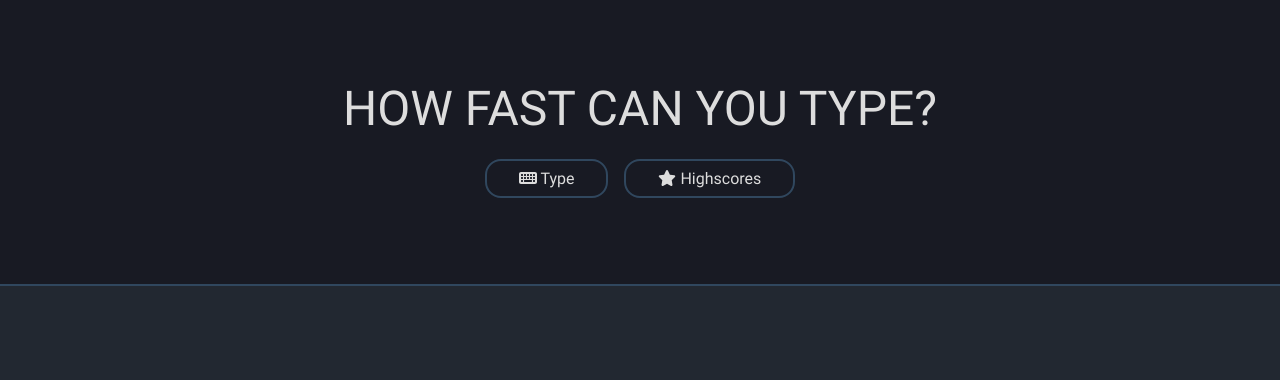
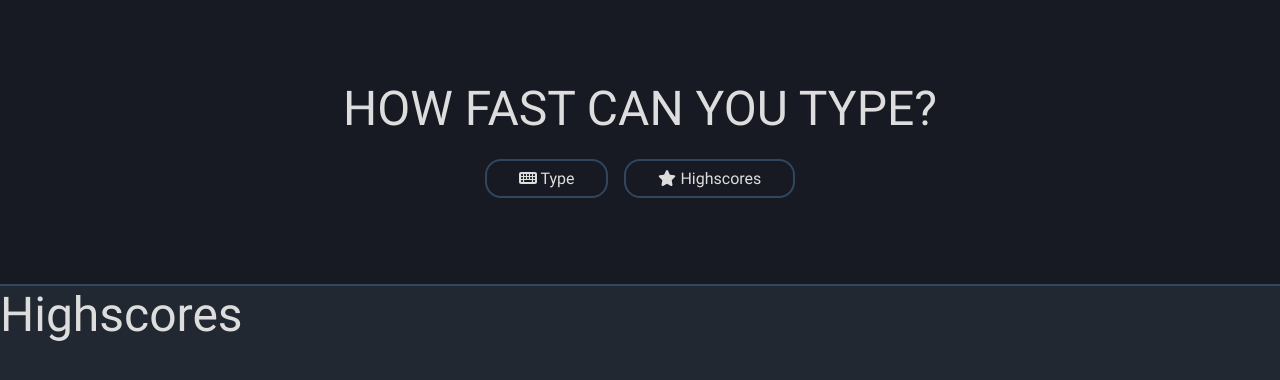
Before and after one commit to timdvlpr/how-fast-can-you-type, a Vue app in the folder client/: page /highscores in a window 1280 px wide. Shown: the top 380 px of the page. Built offline with nearby package versions, Linux system fonts and the light colour scheme.

Commit message:
highscore route added

```diff
--- a/client/src/router/index.ts
+++ b/client/src/router/index.ts
@@ -1,5 +1,6 @@
 import { createRouter, createWebHistory } from "vue-router";
 import HomeView from "../views/HomeView.vue";
+import HighscoreView from "../views/HighscoreView.vue";
 
 const router = createRouter({
   history: createWebHistory(import.meta.env.BASE_URL),
@@ -9,6 +10,11 @@ const router = createRouter({
       name: "home",
       component: HomeView,
     },
+    {
+      path: "/highscores",
+      name: "highscores",
+      component: HighscoreView,
+    },
   ],
 });
 
--- /dev/null
+++ b/client/src/views/HighscoreView.vue
@@ -0,0 +1,3 @@
+<template>
+  <h1>Highscores</h1>
+</template>
```
